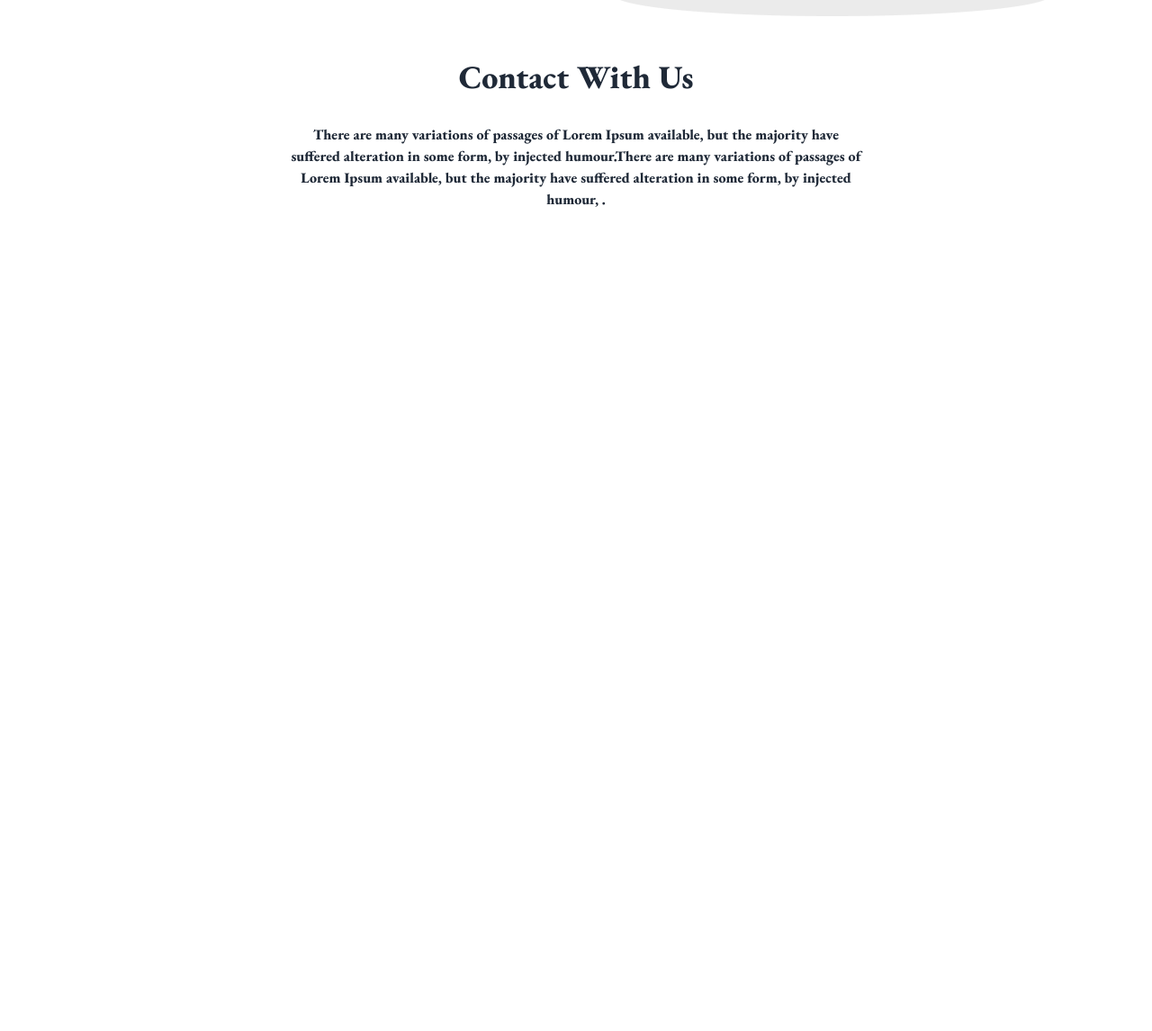
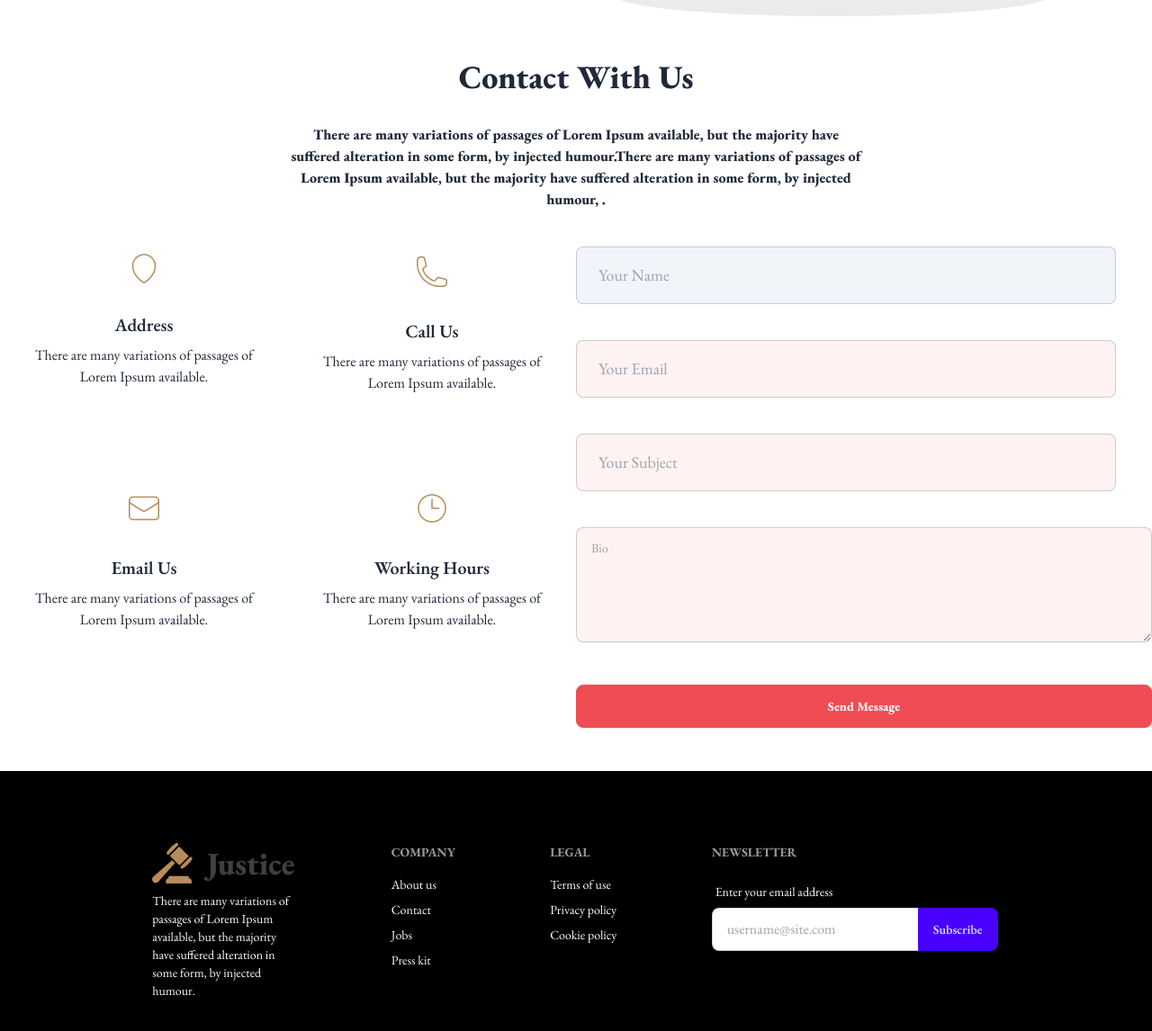
Before and after one commit to zaheenrakib/justice, a plain HTML site: page index.html in a window 1280 px wide. Shown: the part 3445-4591 px from the top of the page at 90% size. Before the commit the page ends 3679 px from the top, so only its background shows below. Drawn offline with nearby package versions, Linux system fonts and the light colour scheme.

Commit message:
complete

```diff
--- a/index.html
+++ b/index.html
@@ -21,14 +21,14 @@
           colors: {
             clifford: '#da373d',
             'bg-primary': 'red',
-                        'btn-primary':'#B68C5A',
+            'btn-primary': '#B68C5A',
           }
         }
       }
     }
   </script>
   <style>
-        .font-eb{
+    .font-eb {
       font-family: 'EB Garamond', serif;
     }
   </style>
@@ -43,10 +43,13 @@
         <div class="navbar-start">
           <div class="dropdown">
             <div tabindex="0" role="button" class="btn btn-ghost lg:hidden">
-                      <svg xmlns="http://www.w3.org/2000/svg" class="h-5 w-5" fill="none" viewBox="0 0 24 24" stroke="currentColor"><path stroke-linecap="round" stroke-linejoin="round" stroke-width="2" d="M4 6h16M4 12h8m-8 6h16" /></svg>
+              <svg xmlns="http://www.w3.org/2000/svg" class="h-5 w-5" fill="none" viewBox="0 0 24 24"
+                stroke="currentColor">
+                <path stroke-linecap="round" stroke-linejoin="round" stroke-width="2" d="M4 6h16M4 12h8m-8 6h16" />
+              </svg>
             </div>
             <ul tabindex="0" class="menu menu-sm dropdown-content mt-3 z-[1] p-2 shadow bg-base-100 rounded-box w-52">
-                      <li><a>Home  <span class="text-2xl font-extrabold">></span></a></li>
+              <li><a>Home <span class="text-2xl font-extrabold">></span></a></li>
               <li><a>Services <span class="text-2xl font-extrabold">></span></a></li>
               <li><a>Cases <span class="text-2xl font-extrabold">></span></a></li>
               <li><a>Blog <span class="text-2xl font-extrabold">></span></a></li>
@@ -60,7 +63,7 @@
         </div>
         <div class="navbar-center hidden lg:flex">
           <ul class="menu menu-horizontal px-1">
-                    <li><a>Home  <span class="text-2xl font-extrabold">></span></a></li>
+            <li><a>Home <span class="text-2xl font-extrabold">></span></a></li>
             <li><a>Services <span class="text-2xl font-extrabold">></span></a></li>
             <li><a>Cases <span class="text-2xl font-extrabold">></span></a></li>
             <li><a>Blog <span class="text-2xl font-extrabold">></span></a></li>
@@ -80,7 +83,8 @@
         <div class="bg-[url('images/banner.png')] w-full  h-[90vh] flex justify-center items-center bg-no-repeat">
           <div class="lg:w-1/2 text-center lg:space-y-8">
             <h1 class="text-6xl lg:font-extrabold text-white">We Provide Effective Legal Solutions</h1>
-                  <p class="text-white">There are many variations of passages of Lorem Ipsum available, but the majority have suffered alteration in some form, by injected humour.</p>
+            <p class="text-white">There are many variations of passages of Lorem Ipsum available, but the majority have
+              suffered alteration in some form, by injected humour.</p>
             <div>
               <input class="p-3 outline-none w-1/2 rounded-md m-4" type="text" placeholder="Search your services">
               <button class="btn bg-btn-primary text-white font-extrabold ">Search</button>
@@ -95,14 +99,15 @@
       <div>
         <div class="text-center font-extrabold w-1/2 mx-auto">
           <h1 class="text-4xl">The Legal Practice Area</h1>
-            <p>There are many variations of passages of Lorem Ipsum available, but the majority have suffered alteration in some form, by injected humour.</p>
+          <p>There are many variations of passages of Lorem Ipsum available, but the majority have suffered alteration
+            in some form, by injected humour.</p>
         </div>
         <!-- Card  Section -->
         <div class="grid grid-cols-1 lg:grid-cols-3">
           <!-- First Card  Section -->
           <div class="card border-b-4 border-orange-50">
             <figure class="px-10 pt-10">
-              <img src="images/business.png" class="rounded-xl"/>
+              <img src="images/business.png" class="rounded-xl" />
             </figure>
             <div class="card-body space-y-12 items-center text-center">
               <h2 class="card-title">Business Law</h2>
@@ -119,7 +124,7 @@
           <!-- Second Card  Section -->
           <div class="card border-2 border-orange-50 ">
             <figure class="px-10 pt-10">
-              <img src="images/criminal.png" class="rounded-xl"/>
+              <img src="images/criminal.png" class="rounded-xl" />
             </figure>
             <div class="card-body space-y-12 items-center text-center">
               <h2 class="card-title">Criminal Law</h2>
@@ -136,7 +141,7 @@
           <!-- third Card  Section -->
           <div class="card border-b-2 border-orange-50 ">
             <figure class="px-10 pt-10">
-              <img src="images/child.png" class="rounded-xl"/>
+              <img src="images/child.png" class="rounded-xl" />
             </figure>
             <div class="card-body space-y-12 items-center text-center">
               <h2 class="card-title">Child Support</h2>
@@ -153,7 +158,7 @@
           <!-- FOrth Card  Section -->
           <div class="card">
             <figure class="px-10 pt-10">
-              <img src="images/business.png" class="rounded-xl"/>
+              <img src="images/business.png" class="rounded-xl" />
             </figure>
             <div class="card-body space-y-12 items-center text-center">
               <h2 class="card-title">Business Law</h2>
@@ -170,7 +175,7 @@
           <!-- Fiveth Card  Section -->
           <div class="card border-x-2 border-orange-50">
             <figure class="px-10 pt-10">
-              <img src="images/business.png" class="rounded-xl"/>
+              <img src="images/business.png" class="rounded-xl" />
             </figure>
             <div class="card-body space-y-12 items-center text-center">
               <h2 class="card-title">Business Law</h2>
@@ -187,7 +192,7 @@
           <!-- six Card  Section -->
           <div class="card">
             <figure class="px-10 pt-10">
-              <img src="images/business.png" class="rounded-xl"/>
+              <img src="images/business.png" class="rounded-xl" />
             </figure>
             <div class="card-body space-y-12 items-center text-center">
               <h2 class="card-title">Business Law</h2>
@@ -210,7 +215,8 @@
       <div>
         <div class="text-center font-extrabold w-1/2 space-y-8 mx-auto">
           <h1 class="text-4xl">What Our Client Say</h1>
-            <p>There are many variations of passages of Lorem Ipsum available, but the majority have suffered alteration in some form, by injected humour.</p>
+          <p>There are many variations of passages of Lorem Ipsum available, but the majority have suffered alteration
+            in some form, by injected humour.</p>
         </div>
         <div class="container mx-auto mt-12">
           <div class="carousel w-full">
@@ -222,8 +228,10 @@
                 <p class=" text-2xl text-red-600 font-extrabold">
                   Web Developer
                 </p>
-                <p class="text-center text-white w-3/4 lg:text-lg">Contrary to popular belief, Lorem Ipsum is not simply random text. It has roots in a piece of classical Latin
-                  literature from 45 BC, making it over 2000 years old. Richard McClintock, a Latin professor at Hampden-Sydney
+                <p class="text-center text-white w-3/4 lg:text-lg">Contrary to popular belief, Lorem Ipsum is not simply
+                  random text. It has roots in a piece of classical Latin
+                  literature from 45 BC, making it over 2000 years old. Richard McClintock, a Latin professor at
+                  Hampden-Sydney
                   College in Virginia, looked up one of the more obscure Latin words, consectetur
 
                 </p>
@@ -243,8 +251,10 @@
                 <p class=" text-2xl text-red-600 font-extrabold">
                   Web Developer
                 </p>
-                <p class="text-center text-white w-3/4 lg:text-lg">Contrary to popular belief, Lorem Ipsum is not simply random text. It has roots in a piece of classical Latin
-                  literature from 45 BC, making it over 2000 years old. Richard McClintock, a Latin professor at Hampden-Sydney
+                <p class="text-center text-white w-3/4 lg:text-lg">Contrary to popular belief, Lorem Ipsum is not simply
+                  random text. It has roots in a piece of classical Latin
+                  literature from 45 BC, making it over 2000 years old. Richard McClintock, a Latin professor at
+                  Hampden-Sydney
                   College in Virginia, looked up one of the more obscure Latin words, consectetur
 
                 </p>
@@ -264,8 +274,10 @@
                 <p class=" text-2xl text-red-600 font-extrabold">
                   Web Developer
                 </p>
-                <p class="text-center text-white w-3/4 lg:text-lg">Contrary to popular belief, Lorem Ipsum is not simply random text. It has roots in a piece of classical Latin
-                  literature from 45 BC, making it over 2000 years old. Richard McClintock, a Latin professor at Hampden-Sydney
+                <p class="text-center text-white w-3/4 lg:text-lg">Contrary to popular belief, Lorem Ipsum is not simply
+                  random text. It has roots in a piece of classical Latin
+                  literature from 45 BC, making it over 2000 years old. Richard McClintock, a Latin professor at
+                  Hampden-Sydney
                   College in Virginia, looked up one of the more obscure Latin words, consectetur
 
                 </p>
@@ -285,8 +297,10 @@
                 <p class=" text-2xl text-red-600 font-extrabold">
                   Web Developer
                 </p>
-                <p class="text-center text-white w-3/4 lg:text-lg">Contrary to popular belief, Lorem Ipsum is not simply random text. It has roots in a piece of classical Latin
-                  literature from 45 BC, making it over 2000 years old. Richard McClintock, a Latin professor at Hampden-Sydney
+                <p class="text-center text-white w-3/4 lg:text-lg">Contrary to popular belief, Lorem Ipsum is not simply
+                  random text. It has roots in a piece of classical Latin
+                  literature from 45 BC, making it over 2000 years old. Richard McClintock, a Latin professor at
+                  Hampden-Sydney
                   College in Virginia, looked up one of the more obscure Latin words, consectetur
 
                 </p>
@@ -307,7 +321,8 @@
     <section class="mt-12">
       <div class="text-center space-y-8 font-extrabold w-1/2 mx-auto">
         <h1 class="text-4xl">Frequently Asked Any Questions</h1>
-            <p>There are many variations of passages of Lorem Ipsum available, but the majority have suffered alteration in some form, by injected humour.There are many variations of passages of Lorem Ipsum
+        <p>There are many variations of passages of Lorem Ipsum available, but the majority have suffered alteration in
+          some form, by injected humour.There are many variations of passages of Lorem Ipsum
           available, but the majority have suffered alteration in some
           form, by injected humour, . </p>
       </div>
@@ -315,7 +330,7 @@
       <div class="flex flex-col lg:flex-row justify-between container mx-auto mt-12">
         <div class="flex-1">
           <div class="collapse collapse-plus bg-base-200">
-                <input type="radio" name="my-accordion-3" checked="checked"/>
+            <input type="radio" name="my-accordion-3" checked="checked" />
             <div class="collapse-title text-xl font-medium">
               1. Are application fee waivers available
             </div>
@@ -381,20 +396,124 @@
     <section class="mt-12">
       <div class="text-center space-y-8 font-extrabold w-1/2 mx-auto">
         <h1 class="text-4xl">Contact With Us</h1>
-          <p>There are many variations of passages of Lorem Ipsum available, but the majority have suffered alteration in some form, by injected humour.There are many variations of passages of Lorem Ipsum
+        <p>There are many variations of passages of Lorem Ipsum available, but the majority have suffered alteration in
+          some form, by injected humour.There are many variations of passages of Lorem Ipsum
           available, but the majority have suffered alteration in some
           form, by injected humour, . </p>
       </div>
       <!-- card and form  -->
-        <div>
-          <div>
-            <!-- Card Section -->
+      <div class="flex justify-between flex-col lg:flex-row">
+        <div class="grid grid-cols-1 mt-12 flex-1 lg:grid-cols-2">
+          <!-- First Card  Section -->
+          <div class="card">
+            <figure class="">
+              <img src="images/address.png" class="rounded-xl" />
+            </figure>
+            <div class="card-body items-center text-center">
+              <h2 class="card-title">Address</h2>
+              <p>There are many variations of
+                passages of Lorem Ipsum
+                available.</p>
+            </div>
+          </div>
+          <!-- First Card  Section -->
+          <div class="card">
+            <figure class="">
+              <img src="images/call.png" class="rounded-xl" />
+            </figure>
+            <div class="card-body items-center text-center">
+              <h2 class="card-title">Call Us</h2>
+              <p>There are many variations of
+                passages of Lorem Ipsum
+                available.</p>
+            </div>
+          </div>
+          <!-- First Card  Section -->
+          <div class="card">
+            <figure class="">
+              <img src="images/email.png" class="rounded-xl" />
+            </figure>
+            <div class="card-body items-center text-center">
+              <h2 class="card-title">Email Us</h2>
+              <p>There are many variations of
+                passages of Lorem Ipsum
+                available.</p>
+            </div>
+          </div>
+          <!-- First Card  Section -->
+          <div class="card">
+            <figure class="">
+              <img src="images/time.png" class="rounded-xl" />
+            </figure>
+            <div class="card-body items-center text-center">
+              <h2 class="card-title">Working Hours</h2>
+              <p>There are many variations of
+                passages of Lorem Ipsum
+                available.</p>
+            </div>
+          </div>
+
+        </div>
+        <!-- Form Section -->
+        <div class="right-side flex-1">
+          <form class="grid lg:gap-10 gap-4 grid-cols-1 mt-10">
+            <div class="space-y-4">
+              <input type="text" placeholder="Your Name" class="input bg-slate-100 input-bordered input-lg w-full" />
+            </div><br>
+            <div class="space-y-4">
+              <input type="text" placeholder="Your Email" class="input bg-red-50 input-bordered input-lg w-full" />
+            </div><br>
+            <div class="space-y-4">
+              <input type="text" placeholder="Your Subject" class="input bg-red-50 input-bordered input-lg w-full" />
+            </div>
+
+
+            <div class="lg:col-span-2 space-y-4">
+              <textarea placeholder="Bio" class="textarea bg-red-50 textarea-bordered w-full h-32"></textarea>
+            </div>
+            <button class="btn btn-active btn-error font-extrabold text-white lg:col-span-2">Send
+              Message</button>
+          </form>
         </div>
       </div>
     </section>
   </main>
-    <footer>
-
+  <footer class="footer flex lg:flex-row mt-12 flex-col justify-evenly p-20 bg-black text-white">
+    <nav class="">
+      <img src="images/logo2.png" alt="">
+      <p class="w-40">
+        There are many variations of
+        passages of Lorem Ipsum
+        available, but the majority have
+        suffered alteration in some
+        form, by injected humour.
+      </p>
+    </nav>
+    <nav>
+      <h6 class="footer-title">Company</h6>
+      <a class="link link-hover">About us</a>
+      <a class="link link-hover">Contact</a>
+      <a class="link link-hover">Jobs</a>
+      <a class="link link-hover">Press kit</a>
+    </nav>
+    <nav>
+      <h6 class="footer-title">Legal</h6>
+      <a class="link link-hover">Terms of use</a>
+      <a class="link link-hover">Privacy policy</a>
+      <a class="link link-hover">Cookie policy</a>
+    </nav>
+    <form>
+      <h6 class="footer-title">Newsletter</h6>
+      <fieldset class="form-control w-80">
+        <label class="label">
+          <span class="label-text text-white">Enter your email address</span>
+        </label>
+        <div class="join">
+          <input type="text" placeholder="username@site.com" class="input input-bordered join-item" />
+          <button class="btn btn-primary join-item">Subscribe</button>
+        </div>
+      </fieldset>
+    </form>
   </footer>
 </body>
 
```
Lines whose indentation alone changed are shown as unchanged.
